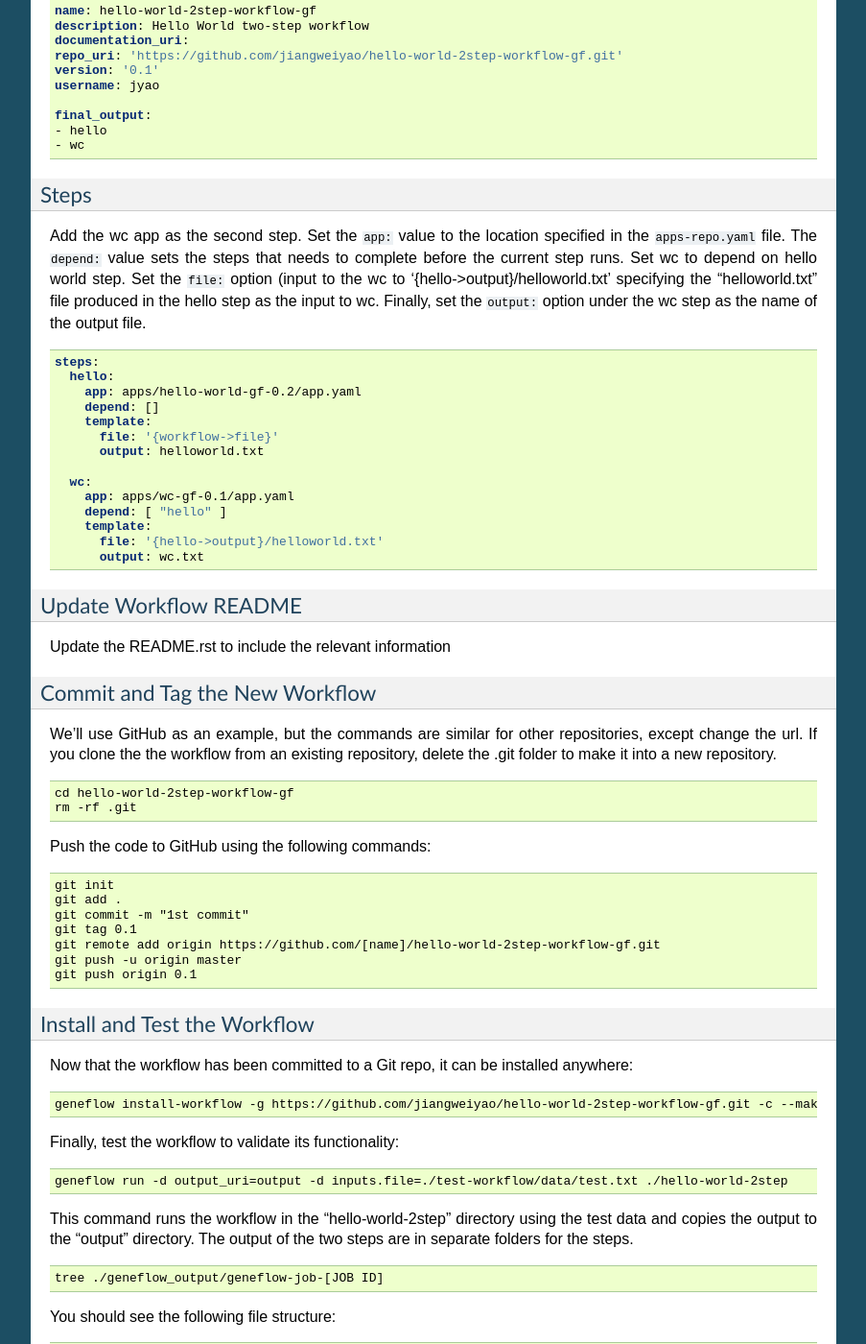
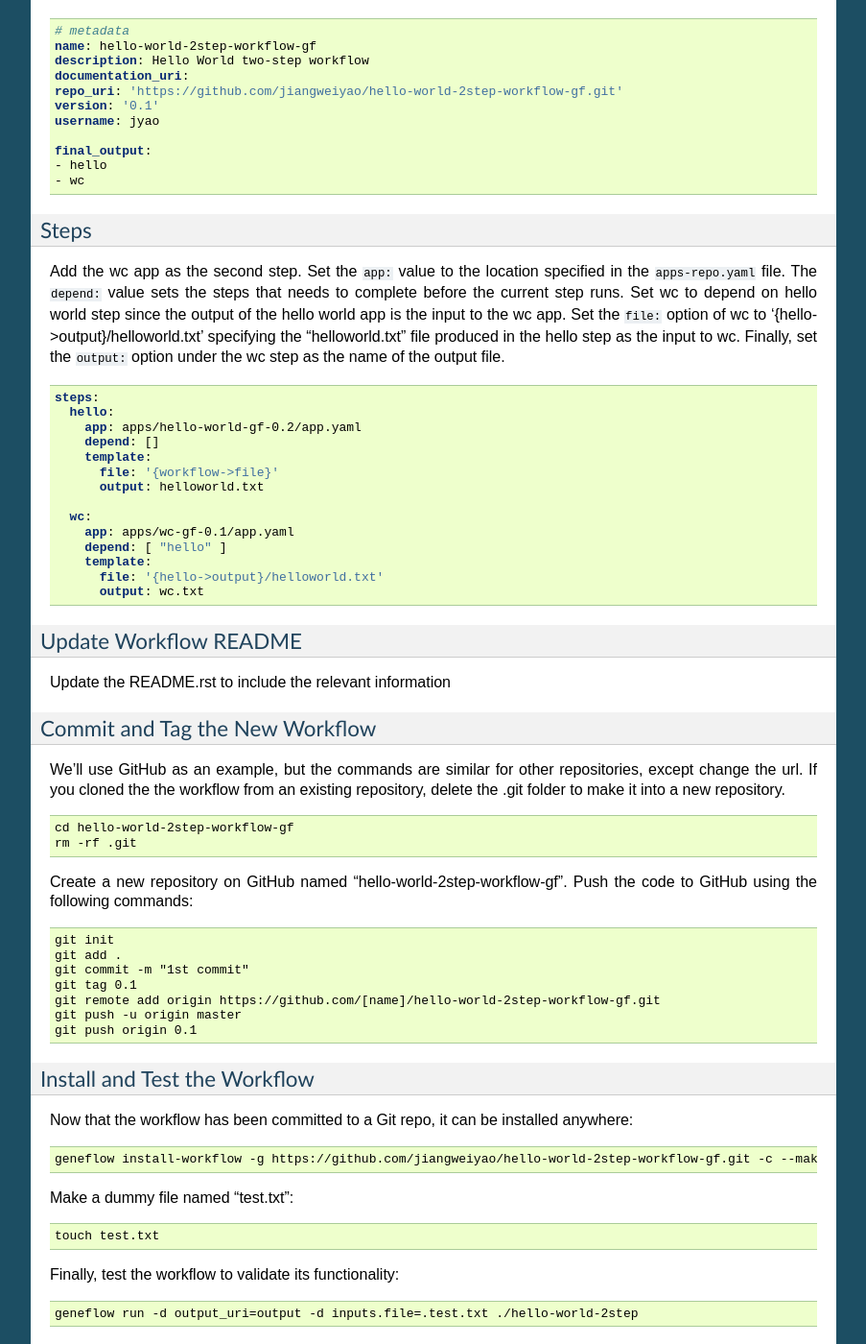
Before and after one commit to CDCgov/geneflow, a Sphinx documentation site: the page built from docs/chapters/tutorials/multi-step-workflow.rst, in a window 1280 px wide and 1400 px high, scrolled down 1624 px. Shown: the whole window at 96% size, without its empty margins (198-1101 px from the left). Built offline with Sphinx 7.4.7, drawn with Linux system fonts in a browser that asks for light colours; some of the changed text lies outside the part shown.

Commit message:
multi-step workflow first draft 0.2

```diff
--- a/docs/chapters/tutorials/multi-step-workflow.rst
+++ b/docs/chapters/tutorials/multi-step-workflow.rst
@@ -18,16 +20,16 @@
 The "wc" app
 ------------
 
-The wc app has been created `already <https://github.com/jiangweiyao/hello-world-2step-workflow-gf.git>`_. The app essentially executes the following command: ``wc input.file > output.file`` You can clone the git repository, and look over and run the test package to get a better understanding of what it does.
+The wc app has been created `already <https://github.com/jiangweiyao/hello-world-2step-workflow-gf.git>`_. The app essentially executes the following command: ``wc input.file > output.file`` You can clone the git repository, and look over and run the test package to get a better understanding of how it works.
 
 
-First, we tell the workflow to install and use the the existing wc app by updating the ``apps-repo.yaml`` file. This tutorial uses the "Hello World" app I built previously, but you can substitute your own.
+First, we tell the workflow to install and use the the existing wc app by updating the ``apps-repo.yaml`` file.
 
 .. code-block:: text
 
-    vi ./workflow/apps-repo.yaml
+    vi ./hello-world-2step-workflow-gf/workflow/apps-repo.yaml
 
-Update the the entries to include both the hello-world and wc app
+Update the the entries to include both the hello-world and wc app. Substitute the name and version of your "Hello World" app.
 
 .. code-block:: yaml
 
@@ -73,7 +75,7 @@
         required: true
         test_value: output.txt
 
-We see that the wc app takes a file as the input. In our workflow, we will use the output file of the 'Hello World' app
+We see that the wc app takes a file as the input in the "file" field. In our workflow, we will use the output file of the 'Hello World' app as the input to the wc app.
 
 Update the workflow.yaml file
 -----------------------------
@@ -82,7 +84,7 @@
 
 .. code-block:: text
 
-    vi ./workflow/workflow.yaml
+    vi ./hello-world-2step-workflow-gf/workflow/workflow.yaml
 
 Metadata
 ~~~~~~~~
@@ -107,7 +109,7 @@
 Steps
 ~~~~~
 
-Add the wc app as the second step. Set the ``app:`` value to the location specified in the ``apps-repo.yaml`` file. The ``depend:`` value sets the steps that needs to complete before the current step runs. Set wc to depend on hello world step. Set the ``file:`` option (input to the wc to '{hello->output}/helloworld.txt' specifying the "helloworld.txt" file produced in the hello step as the input to wc. Finally, set the ``output:`` option under the wc step as the name of the output file.
+Add the wc app as the second step. Set the ``app:`` value to the location specified in the ``apps-repo.yaml`` file. The ``depend:`` value sets the steps that needs to complete before the current step runs. Set wc to depend on hello world step since the output of the hello world app is the input to the wc app. Set the ``file:`` option of wc to '{hello->output}/helloworld.txt' specifying the "helloworld.txt" file produced in the hello step as the input to wc. Finally, set the ``output:`` option under the wc step as the name of the output file.
 
 
 .. code-block:: yaml
@@ -135,14 +137,14 @@
 
 Commit and Tag the New Workflow
 ~~~~~~~~~~~~~~~~~~~~~~~~~~~~~~~
-We'll use GitHub as an example, but the commands are similar for other repositories, except change the url. If you clone the the workflow from an existing repository, delete the .git folder to make it into a new repository.
+We'll use GitHub as an example, but the commands are similar for other repositories, except change the url. If you cloned the the workflow from an existing repository, delete the .git folder to make it into a new repository.
 
 .. code-block:: text
 
     cd hello-world-2step-workflow-gf
     rm -rf .git
 
-Push the code to GitHub using the following commands:
+Create a new repository on GitHub named "hello-world-2step-workflow-gf". Push the code to GitHub using the following commands:
 
 .. code-block:: text
 
@@ -163,11 +165,17 @@
 
     geneflow install-workflow -g https://github.com/jiangweiyao/hello-world-2step-workflow-gf.git -c --make_apps ./hello-world-2step
 
+Make a dummy file named "test.txt":
+
+.. code-block:: text
+
+    touch test.txt
+
 Finally, test the workflow to validate its functionality:
 
 .. code-block:: text
 
-    geneflow run -d output_uri=output -d inputs.file=./test-workflow/data/test.txt ./hello-world-2step
+    geneflow run -d output_uri=output -d inputs.file=.test.txt ./hello-world-2step
 
 This command runs the workflow in the "hello-world-2step" directory using the test data and copies the output to the "output" directory. The output of the two steps are in separate folders for the steps.
 
```
Also changed, not shown: other parts of docs/chapters/tutorials/multi-step-workflow.rst (+2 -0 lines).
